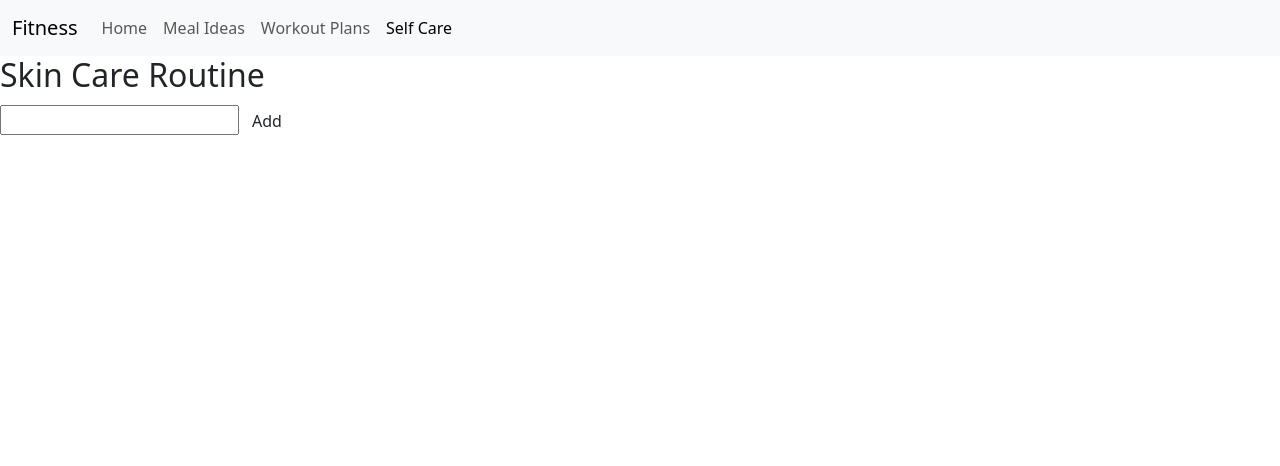
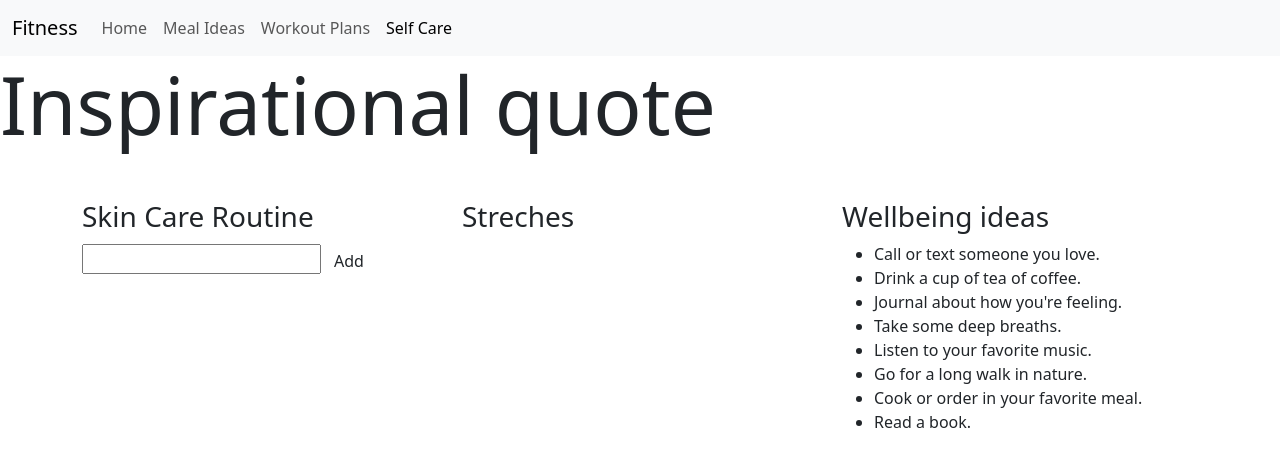
Before and after one commit to angelica-zach/wellness-app, a React (Vite) app: page /selfcare in a window 1280 px wide. Shown: the top 466 px of the page. Built offline with nearby package versions, Linux system fonts and the light colour scheme.

Commit message:
added youtube player and selfcare list

```diff
--- a/package.json
+++ b/package.json
@@ -17,7 +17,8 @@
     "nanoid": "^5.0.5",
     "react": "^18.2.0",
     "react-dom": "^18.2.0",
-    "react-router-dom": "^6.22.0"
+    "react-router-dom": "^6.22.0",
+    "react-youtube": "^10.1.0"
   },
   "devDependencies": {
     "@types/react": "^18.2.15",
--- a/src/App.jsx
+++ b/src/App.jsx
@@ -2,12 +2,12 @@
 import React from "react";
 import { BrowserRouter as Router, Route, Routes } from "react-router-dom";
 import Navbar from "./components/navigation";
-import ListDisplay from "./components/skincarelist";
+import SelfCare from "./Pages/selfcare";
 function App() {
   return (
     <Router>
       <Navbar />
-      <ListDisplay />
+      <SelfCare />
       {/* <Routes>
         <Route path="/" element={<Home />} />
         <Route path="meals" element={<MealIdeas />} />
--- a/src/components/skinform.jsx
+++ b/src/components/skinform.jsx
@@ -17,11 +17,11 @@ function Form(props) {
 
   return (
     <form onSubmit={handleSubmit}>
-      <h2 className="label-wrapper">
+      <h3 className="label-wrapper">
         <label htmlFor="new-todo-input" className="label__lg">
           Skin Care Routine
         </label>
-      </h2>
+      </h3>
       <input
         type="text"
         id="new-todo-input"
--- /dev/null
+++ b/src/components/stretchplayer.jsx
@@ -0,0 +1,27 @@
+import React from "react";
+import YouTube from "react-youtube";
+class Stretch extends React.Component {
+  render() {
+    const opts = {
+      width: "320",
+      playerVars: {
+        controls: 1,
+      },
+    };
+
+    return (
+      <div>
+        <h3> Streches </h3>
+        <YouTube videoId="aO1boUJhjvk" opts={opts} onReady={this._onReady} />
+        <YouTube videoId="y87vSUoIMGU" opts={opts} onReady={this._onReady} />
+      </div>
+    );
+  }
+
+  _onReady(event) {
+    // access to player in all event handlers via event.target
+    event.target.pauseVideo();
+  }
+}
+
+export default Stretch;
--- a/src/pages/selfcare.jsx
+++ b/src/pages/selfcare.jsx
@@ -1,7 +1,35 @@
 import React from "react";
-
-function selfCare() {
-  return <div></div>;
+import ListDisplay from "../components/skincarelist";
+import Stretch from "../components/stretchplayer";
+function SelfCare() {
+  return (
+    <div>
+      <h1 className="display-1 mb-5">Inspirational quote</h1>
+      <div className="container">
+        <div className="row">
+          <div className="col mb-3 ">
+            <ListDisplay />
+          </div>
+          <div className="col mb-3">
+            <Stretch />
+          </div>
+          <div className="col mb-3">
+            <h3>Wellbeing ideas</h3>
+            <ul>
+              <li>Call or text someone you love.</li>
+              <li>Drink a cup of tea of coffee.</li>
+              <li>Journal about how you're feeling.</li>
+              <li>Take some deep breaths.</li>
+              <li>Listen to your favorite music.</li>
+              <li>Go for a long walk in nature.</li>
+              <li>Cook or order in your favorite meal.</li>
+              <li>Read a book.</li>
+            </ul>
+          </div>
+        </div>
+      </div>
+    </div>
+  );
 }
 
-export default selfCare;
+export default SelfCare;
```
Also changed, not shown: 1 other file (tests, documents, lock files or other folders).
